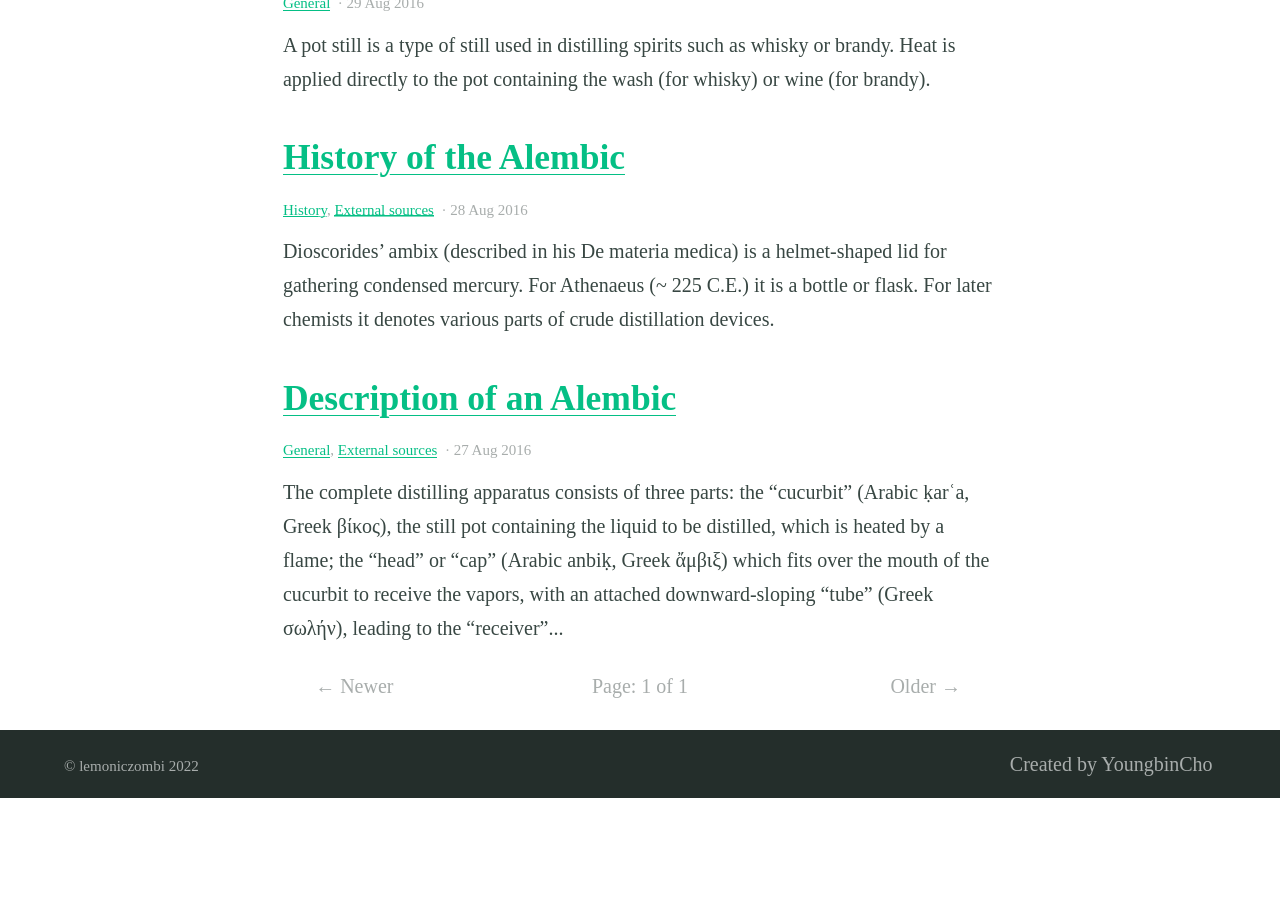
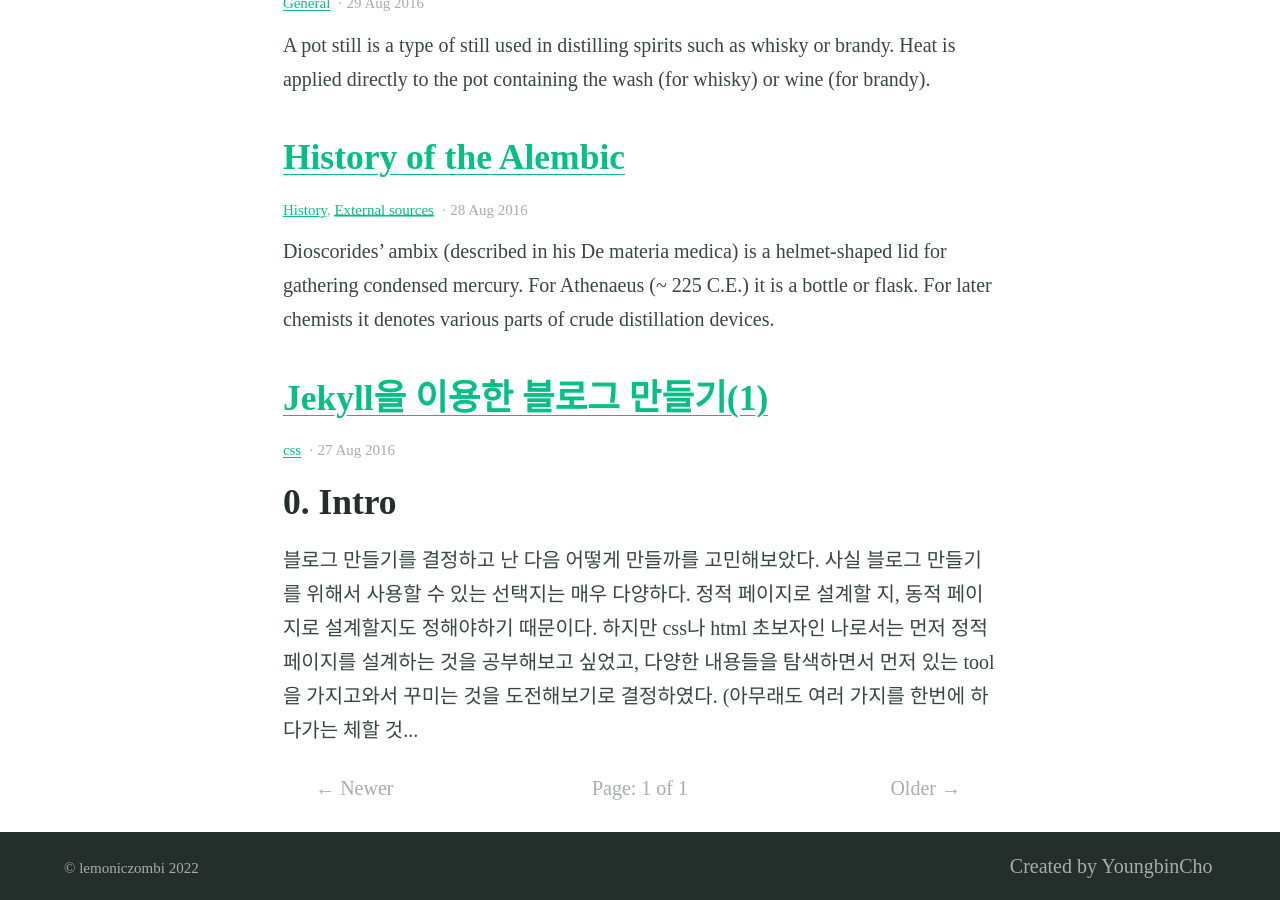
Before and after one commit to lemoniczombi/lemoniczombi.github.io, a Jekyll site: the page built from blog/index.html, in a window 1280 px wide and 900 px high, scrolled down 667 px. Built offline with Jekyll 4.4.1, drawn with Linux system fonts in a browser that asks for light colours; some web fonts are replaced; the list of posts is cut into pages by our own code; before the commit the page ends 1465 px from its top, so only the background shows below that.

Commit message:
Update 2016-08-27-example-post-one.md
1st draft

```diff
--- a/_posts/2016-08-27-example-post-one.md
+++ b/_posts/2016-08-27-example-post-one.md
@@ -1,15 +1,32 @@
 ---
-title: Description of an Alembic
+title: Jekyll을 이용한 블로그 만들기(1)
 categories:
-- General
-- External sources
-feature_image: "https://picsum.photos/2560/600?image=872"
+- css
 ---
 
-The complete distilling apparatus consists of three parts: the "cucurbit" (Arabic ḳarʿa, Greek βίκος), the still pot containing the liquid to be distilled, which is heated by a flame; the "head" or "cap" (Arabic anbiḳ, Greek ἄμβιξ) which fits over the mouth of the cucurbit to receive the vapors, with an attached downward-sloping "tube" (Greek σωλήν), leading to the "receiver" (Arabic ḳābila, Greek ἄγγος or φιάλη) container.
+## 0. Intro
+
+블로그 만들기를 결정하고 난 다음 어떻게 만들까를 고민해보았다.
+사실 블로그 만들기를 위해서 사용할 수 있는 선택지는 매우 다양하다.
+정적 페이지로 설계할 지, 동적 페이지로 설계할지도 정해야하기 때문이다.
+하지만 css나 html 초보자인 나로서는 먼저 정적 페이지를 설계하는 것을 공부해보고 싶었고,
+다양한 내용들을 탐색하면서 먼저 있는 tool을 가지고와서 꾸미는 것을 도전해보기로 결정하였다.
+(아무래도 여러 가지를 한번에 하다가는 체할 것 같았다.)
+
+네이버 블로그나 티스토리 같은 페이지를 이용할 것이 아니었기 때문에 반쯤 완성된 무언가(?)를 가지고 오고 싶었고
+그러다가 발견한 것이 Jekyll이었다. Jekyll은 Ruby를 기반으로 만들어진 정적 페이지 생성기이다.
+기존에 Jekyll 기반으로 만들어진 site들을 찾아본 후, 충분히 내가 원하는 대로 꾸미는 것이 가능할 것 같고
+나중에 바꾸기도 편하지 않을까 싶어서 Jekyll을 이용해 blog 만드는 법을 그대로 사용해보기로 하였다.
+
+(여담이지만 Jekyll이라는 단어가 어디서 왔는지 찾아보았는데, 꽤나 유래가 재밌었다. 아래에 wikipedia link를 첨부한다.)
+_Originally from [Alembic - Wikipedia](https://en.wikipedia.org/wiki/Alembic)_
 
 <!-- more -->
 
-Retorts have the "cap" and the "cucurbit" made into one. The anbik is also called the raʾs (head) of the cucurbit. The liquid in the cucurbit is heated or boiled; the vapour rises into the anbik, where it cools by contact with the walls and condenses, running down the spout into the receiver. A modern descendant of the alembic is the pot still, used to produce distilled beverages.
+## 1. Github repository 생성하기
 
-_Originally from [Alembic - Wikipedia](https://en.wikipedia.org/wiki/Alembic)_
+일단 그 이전에, 블로그 형태를 어떻게 만들까 고민했었는데, 아무래도 직접 구동할 수 있는 서버나 이런게 없다보니 github를 이용하기로 하였다.
+
+![image](https://user-images.githubusercontent.com/67729622/193965187-f4645d38-6609-4bf7-86ea-98a93fdc1cf6.png)
+
+여기에 보이는 "Create New Repository"
```
